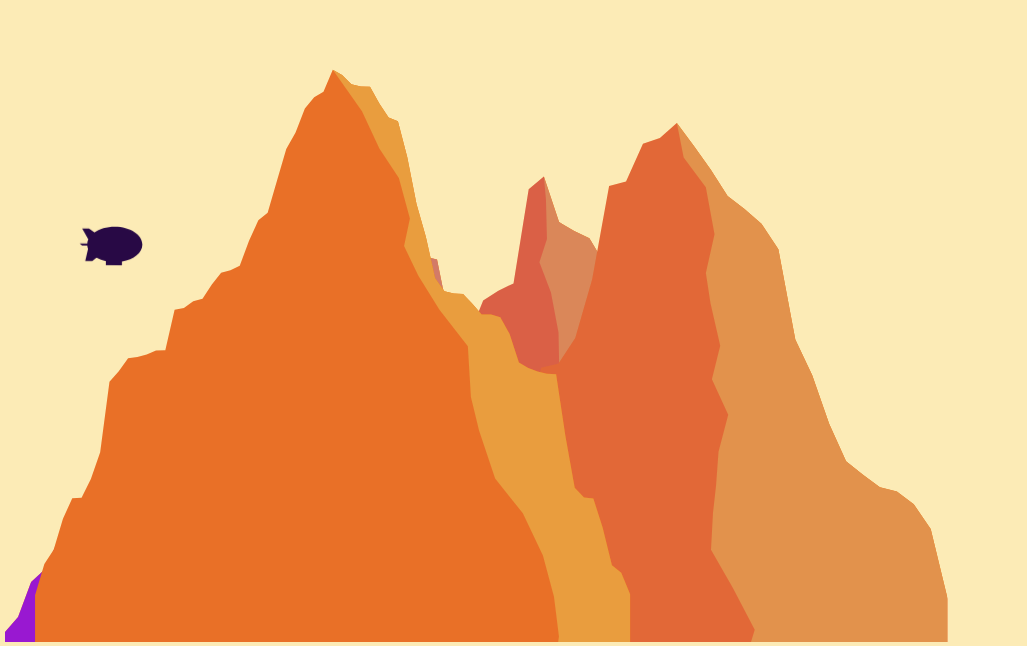
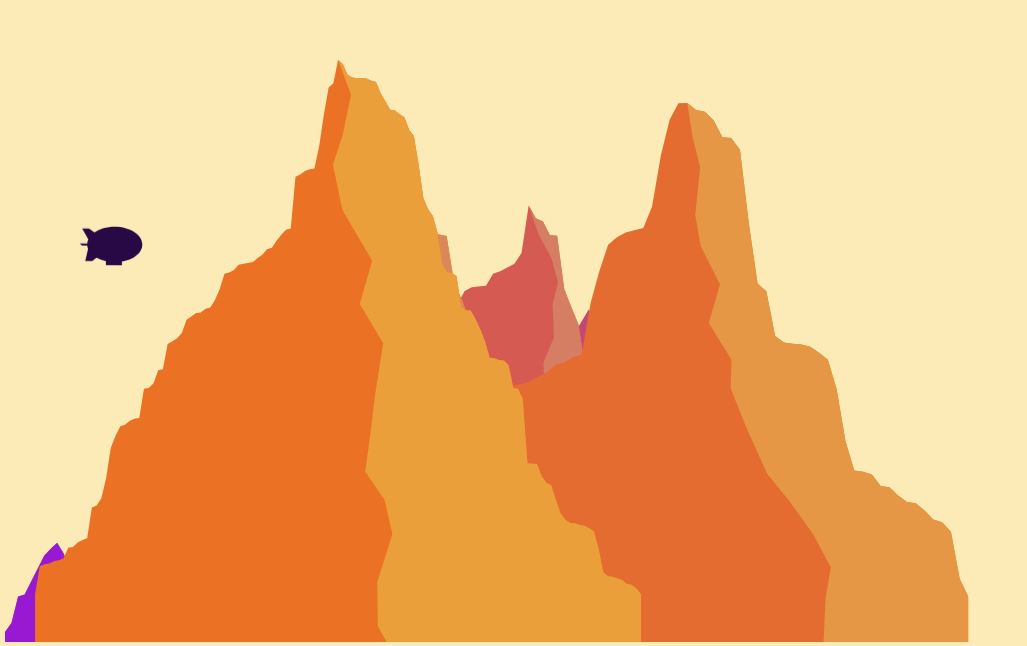
Before and after one commit to BlimpBureau/Mountal, a React (Create React App) app: page / in a window 1280 px wide. Shown: the part 158-804 px from the top of the page, without its empty margins (0-1027 px from the left). Built offline with nearby package versions, Linux system fonts and the light colour scheme.

Commit message:
Moved files around + tweaked levels on mountains

```diff
--- a/src/MountainRange.js
+++ b/src/MountainRange.js
@@ -1,6 +1,6 @@
 import React, { Component } from 'react';
 import PropTypes from 'prop-types';
-import Mountain from './Mountal';
+import Mountain from './Mountain';
 import elementResizeDetector from "element-resize-detector";
 
 function getRandomArbitrary(min, max) {
@@ -13,7 +13,7 @@ class MountainRange extends Component {
   }
 
   static defaultProps = {
-    numberOfMountains: 15
+    numberOfMountains: 20
   }
 
 	constructor(props) {
@@ -123,8 +123,10 @@ class MountainRange extends Component {
           color: "#F07818",
           shadowColor: "#F0A830",
           fadeOutColor: "#8400ff",
-          levels: 3 + parseInt(((mountain.depth  + 1)/ this.props.numberOfMountains) * 3)
+          levels: 4 + parseInt(((mountain.depth  + 1)/ this.props.numberOfMountains) * 3)
         }
+
+        // console.log("levels", mountainProps.levels);
 
         return (
           <Mountain {...mountainProps} z={mountain.depth / this.props.numberOfMountains}/>
```
Also changed, not shown: src/Mountain/generator.js (renamed from src/generator.js), src/Mountain/index.js (renamed from src/Mountal.js).
